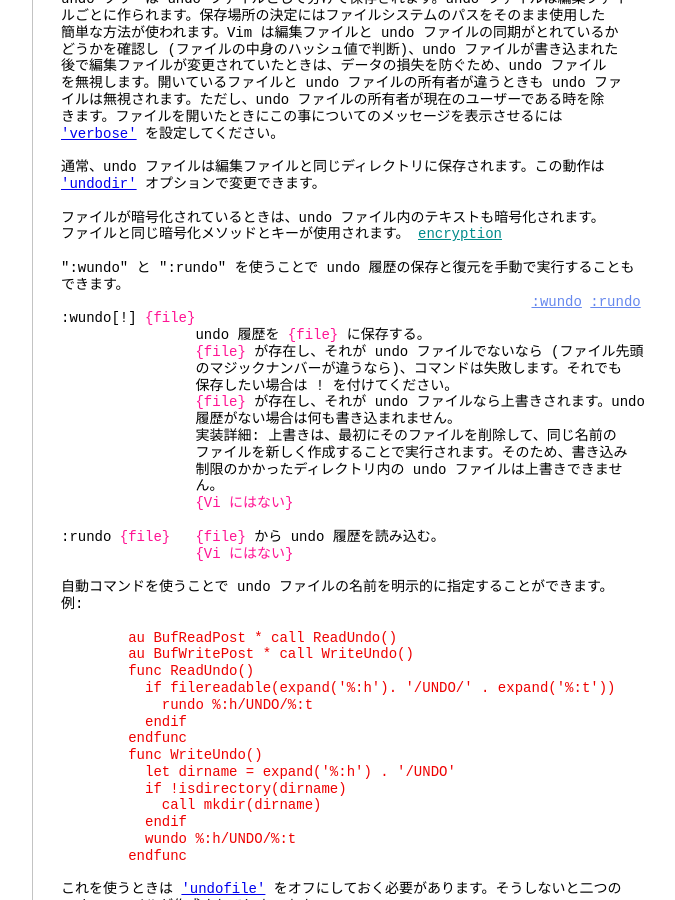
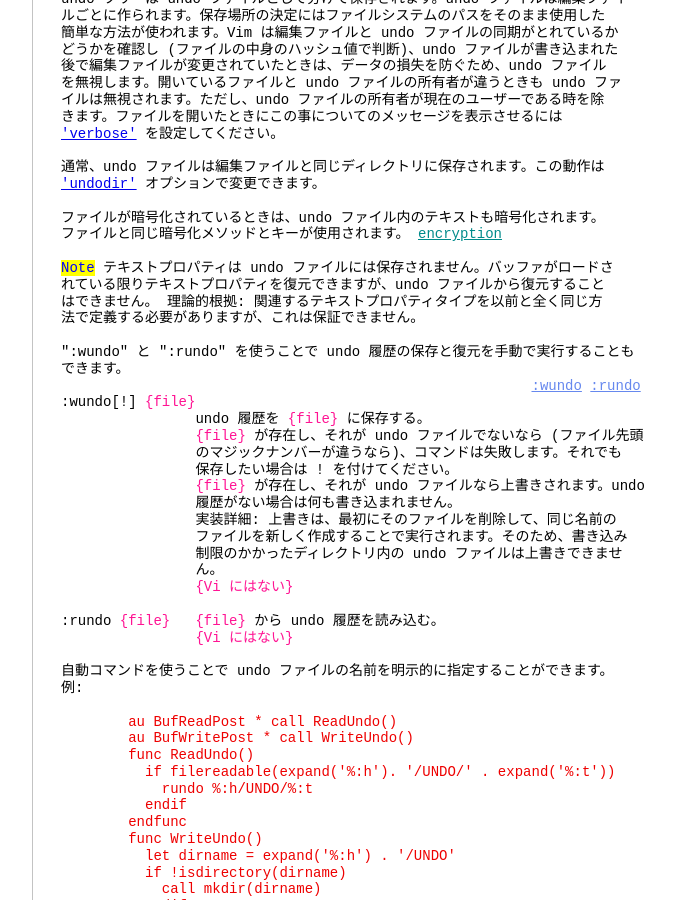
Before and after one commit to vim-jp/vimdoc-ja, a Jekyll site: the page built from undo.html, in a window 1280 px wide and 900 px high, scrolled down 4340 px. Shown: the whole window, without its empty margins (340-1015 px from the left). Built offline with Jekyll 4.4.1, drawn with Linux system fonts in a browser that asks for light colours; nearby versions of some CDN libraries; comment, search, counter and statistics services are not loaded; some of the changed text lies outside the part shown.

Commit message:
Generated by Travis JOB 1749.1
https://travis-ci.org/vim-jp/vimdoc-ja-working/builds/483933059

```diff
--- a/undo.html
+++ b/undo.html
@@ -3,7 +3,7 @@ layout: vimdoc
 helpname: 'undo'
 ---
 <div id='vimCodeElement'>
-<a class="Constant" href="undo.html" name="undo.txt">undo.txt</a>&nbsp;&nbsp;&nbsp;&nbsp;&nbsp;&nbsp;For&nbsp;<span class="Identifier">Vim バージョン 8.1.</span>&nbsp;&nbsp;Last change: 2014 May 24<br>
+<a class="Constant" href="undo.html" name="undo.txt">undo.txt</a>&nbsp;&nbsp;&nbsp;&nbsp;&nbsp;&nbsp;For&nbsp;<span class="Identifier">Vim バージョン 8.1.</span>&nbsp;&nbsp;Last change: 2019 Jan 04<br>
 <br>
 <br>
 &nbsp;&nbsp;&nbsp;&nbsp;&nbsp;&nbsp;&nbsp;&nbsp;&nbsp;&nbsp;&nbsp;&nbsp;&nbsp;&nbsp;&nbsp;&nbsp;&nbsp;&nbsp;<span class="Identifier">VIMリファレンスマニュアル&nbsp;&nbsp;&nbsp;&nbsp;by Bram Moolenaar</span><br>
@@ -264,6 +264,11 @@ undo ツリーは undo ファイルとして分けて保存されます。undo
 ファイルが暗号化されているときは、undo ファイル内のテキストも暗号化されます。<br>
 ファイルと同じ暗号化メソッドとキーが使用されます。&nbsp;<a class="Identifier" href="editing.html#encryption">encryption</a><br>
 <br>
+<span class="Todo">Note</span>&nbsp;テキストプロパティは undo ファイルには保存されません。バッファがロードさ<br>
+れている限りテキストプロパティを復元できますが、undo ファイルから復元すること<br>
+はできません。 理論的根拠: 関連するテキストプロパティタイプを以前と全く同じ方<br>
+法で定義する必要がありますが、これは保証できません。<br>
+<br>
 &quot;:wundo&quot; と &quot;:rundo&quot; を使うことで undo 履歴の保存と復元を手動で実行することも<br>
 できます。<br>
 &nbsp;&nbsp;&nbsp;&nbsp;&nbsp;&nbsp;&nbsp;&nbsp;&nbsp;&nbsp;&nbsp;&nbsp;&nbsp;&nbsp;&nbsp;&nbsp;&nbsp;&nbsp;&nbsp;&nbsp;&nbsp;&nbsp;&nbsp;&nbsp;&nbsp;&nbsp;&nbsp;&nbsp;&nbsp;&nbsp;&nbsp;&nbsp;&nbsp;&nbsp;&nbsp;&nbsp;&nbsp;&nbsp;&nbsp;&nbsp;&nbsp;&nbsp;&nbsp;&nbsp;&nbsp;&nbsp;&nbsp;&nbsp;&nbsp;&nbsp;&nbsp;&nbsp;&nbsp;&nbsp;&nbsp;&nbsp;<a class="Constant" href="undo.html#:wundo" name=":wundo">:wundo</a>&nbsp;<a class="Constant" href="undo.html#:rundo" name=":rundo">:rundo</a><br>
```
